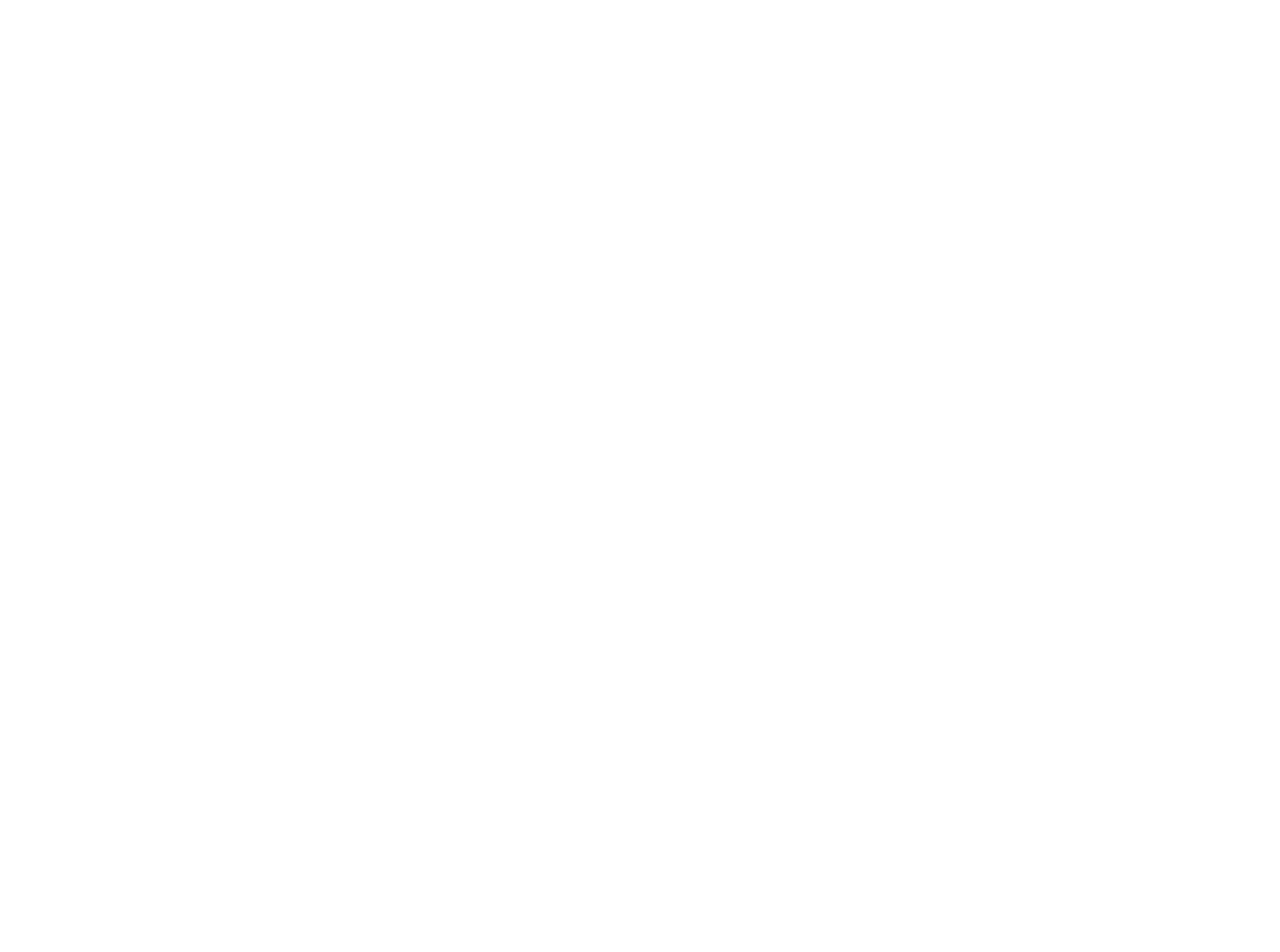
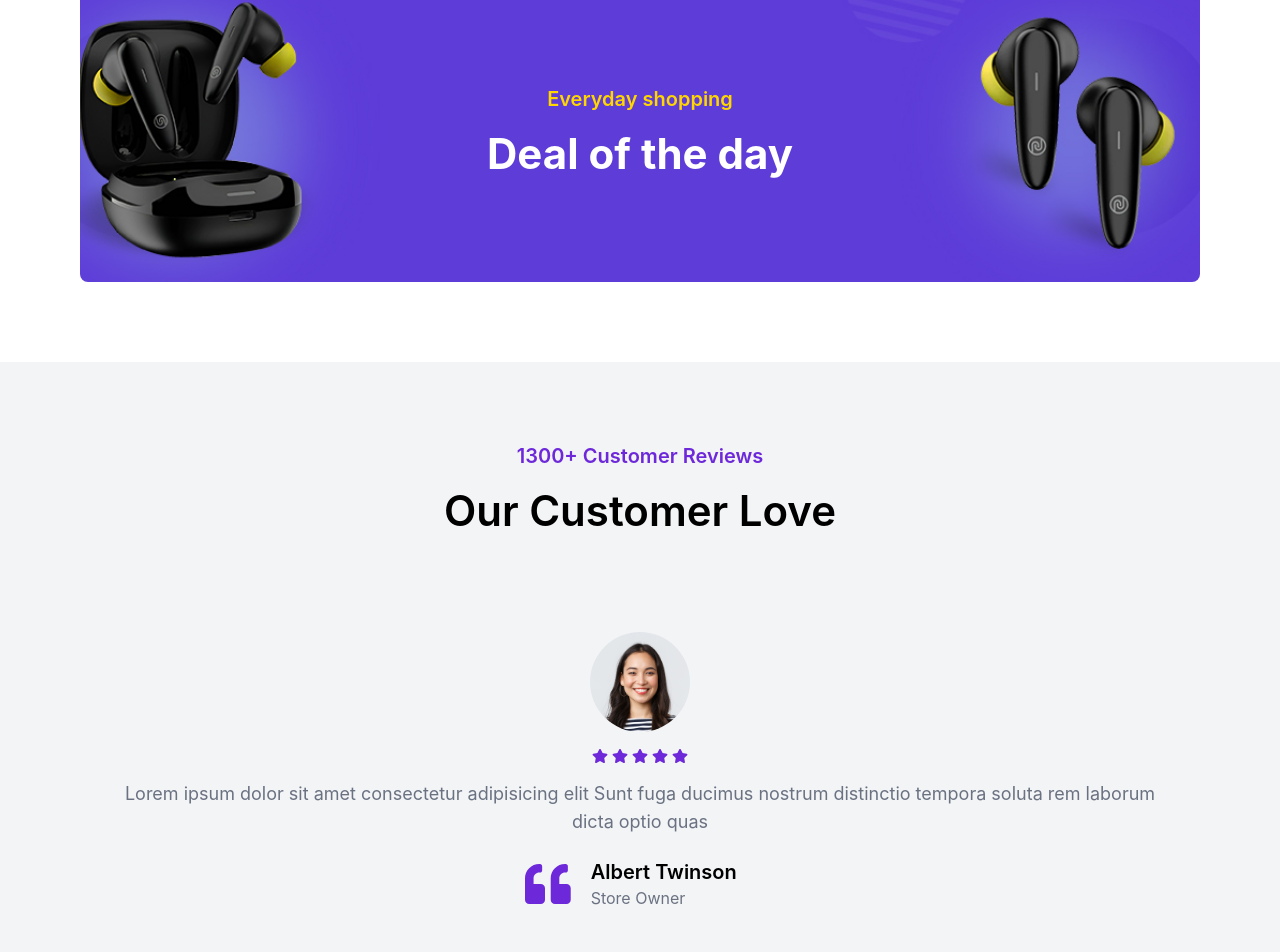
Before and after one commit to SushmaGanji/Electronics-EcommerceWebsite, a React (Vite) app: page / in a window 1280 px wide. Shown: the part 3436-4388 px from the top of the page. Before the commit the page ends 3434 px from the top, so only its background shows below. Built offline with nearby package versions, Linux system fonts and the light colour scheme.

Commit message:
completed UI part of reviews section

```diff
--- a/src/components/Banner.jsx
+++ b/src/components/Banner.jsx
@@ -1,9 +1,26 @@
-import React from 'react'
+import AOS from 'aos';
+import 'aos/dist/aos.css'
+import deal from '../assets/deal-bg.jpg'
+import { useEffect } from 'react';
+const Banner = () => {
+    useEffect(() => {
+        AOS.init({
+            offset: 100,
+            duration: 500,
+            easing: 'ease-in-out',
 
-const Banner = () => {
+        })
+
+        AOS.refresh();
+
+    }, [])
     return (
-        <div>
-            Banner
+        <div className='w-full lg:px-20 px-5 py-[80px]'>
+            <div className='flex flex-col w-full h-[300px] rounded-lg bg-cover bg-center justify-center items-center p-4 gap-4' style={{ backgroundImage: `url(${deal})` }}>
+                <h1 className='text-xl  font-semibold text-(--theme-yellow)'>Everyday shopping</h1>
+                <h1 className='text-white font-bold text-[42px] leading-[50px]'>Deal of the day </h1>
+            </div>
+
         </div>
     )
 }
--- a/src/components/Productsgrid.jsx
+++ b/src/components/Productsgrid.jsx
@@ -1,4 +1,4 @@
-import React, { useEffect } from 'react'
+import { useEffect } from 'react'
 import { MdOutlineRemoveRedEye, MdAddShoppingCart } from "react-icons/md";
 import { FaRegHeart, FaStar } from "react-icons/fa";
 import { products } from '../export.js'
--- a/src/components/Reviews.jsx
+++ b/src/components/Reviews.jsx
@@ -1,9 +1,92 @@
-import React from 'react'
+import Slider from "react-slick"
+import "slick-carousel/slick/slick.css";
+import "slick-carousel/slick/slick-theme.css";
+import { FaStar, FaQuoteLeft } from "react-icons/fa";
+import { reviewdata } from '../export.js'
+import AOS from 'aos';
+import 'aos/dist/aos.css'
+import { useEffect } from "react";
+const Reviews = () => {
+    const settings = {
+        dots: true,  /*Shows navigation dots below the slider.It Indicate how many slides exist ,Let the user jump to a specific slide. If false, dots will be hidden. */
+        infinite: true, /* Enables infinite looping.After the last slide, it goes back to the first.Slider never “stops”. If false, slider stops at the last slide. */
+        speed: 600,  /* Controls slide animation speed. value is in millseconds*/
+        slidesToShow: 1,/* Number of slides visible at once.Only one slide is shown at a time */
+        slidesToScroll: 1, /*Number of slides moved on each action.Clicking arrow or dot moves 1 slide at a time */
+        arrows: false,/*Hides previous/next arrow buttons */
+        autoplay: false,
+        autoplaySpeed: 2000,
+        responsive: [
+            {
+                breakpoint: 1024,
+                settings: {
+                    slidesToShow: 2,
+                    slidesToScroll: 3,
+                    infinite: true,
+                    dots: true
+                }
+            },
+            {
+                breakpoint: 600,
+                settings: {
+                    slidesToShow: 1,
+                    slidesToScroll: 2,
+                    initialSlide: 2
+                }
+            },
+            {
+                breakpoint: 480,
+                settings: {
+                    slidesToShow: 1,
+                    slidesToScroll: 1
+                }
+            }
+        ]
+    }
+    useEffect(() => {
+        AOS.init({
+            offset: 100,
+            duration: 500,
+            easing: 'ease-in-out',
 
-const Reviews = () => {
+        })
+
+        AOS.refresh();
+
+    }, [])
     return (
-        <div>
-            reviews
+        <div id="testimonials" className="w-full lg:px-20 px-5 py-[80px] bg-gray-100 flex flex-col justify-center items-center gap-4">
+            <h1 data-aos="zoom-in" data-aos-delay="100" className="text-(--theme-purple) text-xl font-semibold capitalize">1300+ customer reviews</h1>
+            <h1 data-aos="zoom-in" data-aos-delay="2000" className="text-black font-semibold text-[42px] leading-[50px] text-center capitalize">Our Customer Love</h1>
+            <div data-aos="zoom-in" data-aos-delay="300" className="w-full mt-10">
+                <Slider className="w-full" {...settings}>
+                    {
+                        reviewdata.map((item, index) =>
+                            <div key={index}>
+                                <div className="w-full flex flex-col justify-center items-center gap-4 lg:p-10 p-3">
+                                    <img src={item.img} className="rounded-full w-[100px] m-auto"></img>
+                                    <div className="flex justify-center items-center gap-1">
+                                        <FaStar className="text-(--theme-purple)" />
+                                        <FaStar className="text-(--theme-purple)" />
+                                        <FaStar className="text-(--theme-purple)" />
+                                        <FaStar className="text-(--theme-purple)" />
+                                        <FaStar className="text-(--theme-purple)" />
+
+                                    </div>
+                                    <p className="text-center text-gray-500 text-lg">{item.para}</p>
+                                    <div className="flex justify-center items-center gap-5">
+                                        <FaQuoteLeft className="fill-(--theme-purple) size-16" />
+                                        <div className="w-full flex flex-col justify-center items-start">
+                                            <h1 className="text-black text-xl capitalize font-semibold">{item.name}</h1>
+                                            <h1 className="text-gray-500 capitalize">{item.post}</h1>
+                                        </div>
+                                    </div>
+                                </div>
+                            </div>
+                        )
+                    }
+                </Slider>
+            </div>
         </div>
     )
 }
```
